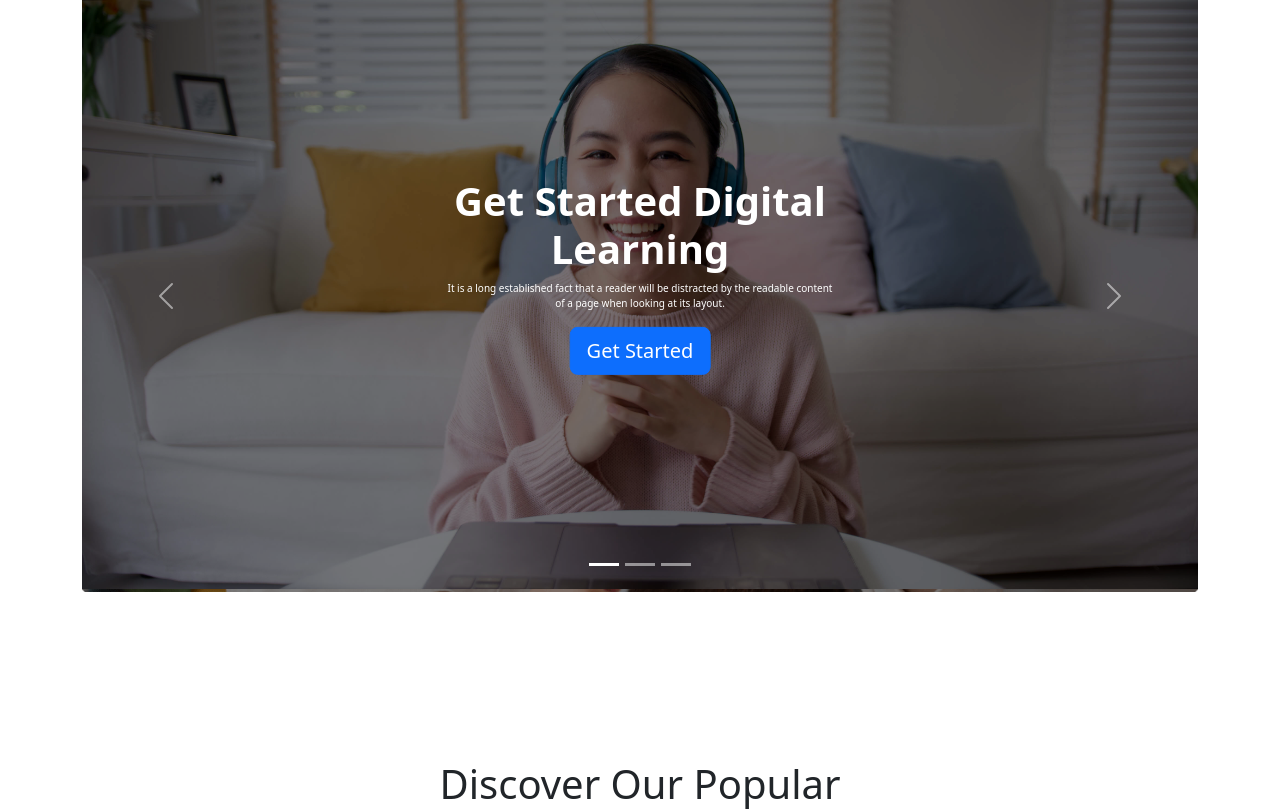
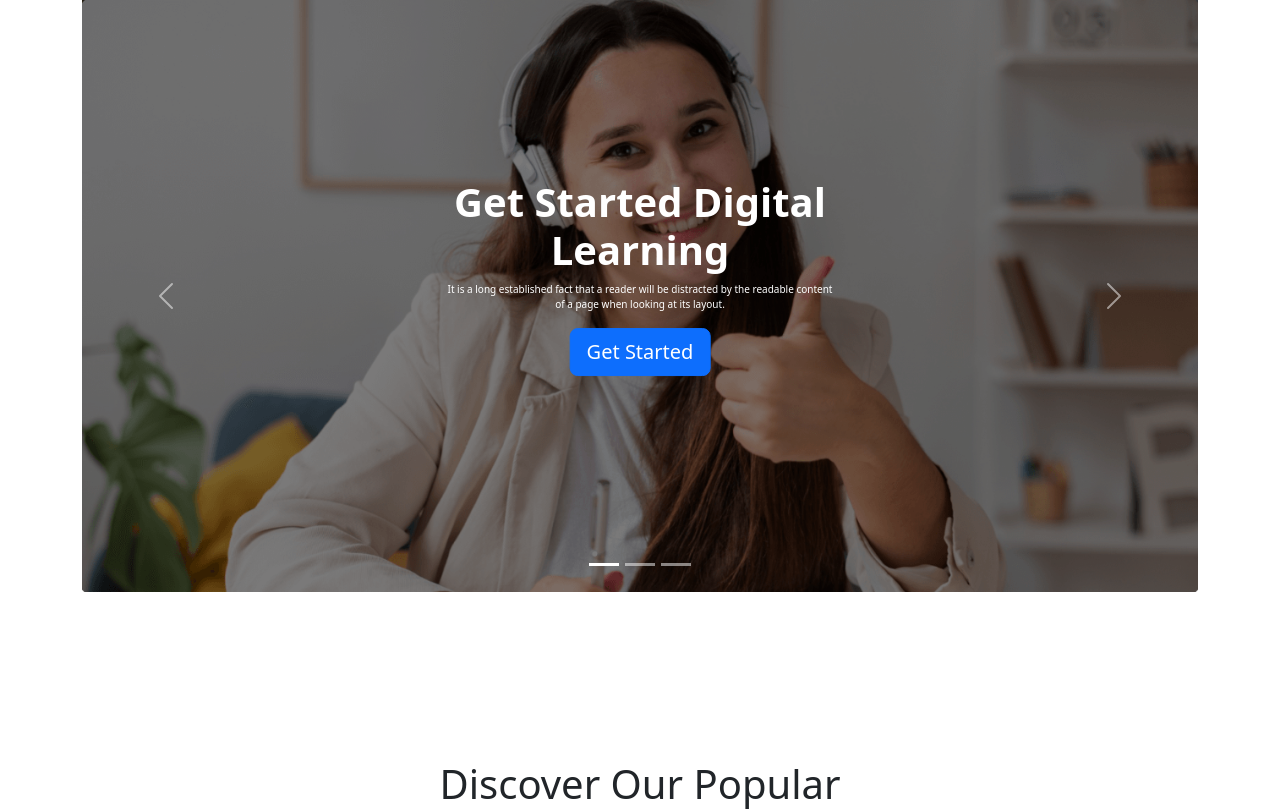
Before and after one commit to rifatrahman1/Assingment-No-3, a plain HTML site: page index.html in a window 1280 px wide. Shown: the top 811 px of the page. Drawn offline with nearby package versions, Linux system fonts and the light colour scheme.

Commit message:
tab device added

```diff
--- a/index.html
+++ b/index.html
@@ -153,6 +153,17 @@
                     </div>
                     <div class="carousel-item active">
                         <img class="img-fluid w-100" src="edTech-website-main/images/cover/cover-3.jpg" alt="...">
+                        <div
+                            class="carousel-caption d-none d-md-block position-absolute top-50 start-50 translate-middle">
+                            <h1 class="fw-bold">Get Started Digital Learning</h1>
+                            <p>It is a long established fact that a reader will be distracted by
+                                the readable content of a page when looking at its layout.</p>
+                            <button type="button" class="btn btn-primary btn-lg">Get Started</button>
+
+                        </div>
+                    </div>
+                    <div class="carousel-item active">
+                        <img class="img-fluid w-100" src="edTech-website-main/images/cover/cover-1.png" alt="...">
                         <div
                             class="carousel-caption d-none d-md-block position-absolute top-50 start-50 translate-middle">
                             <h1 class="fw-bold">Get Started Digital Learning</h1>
```
Also changed, not shown: edTech-website-main/images/cover/Background.png (added).
